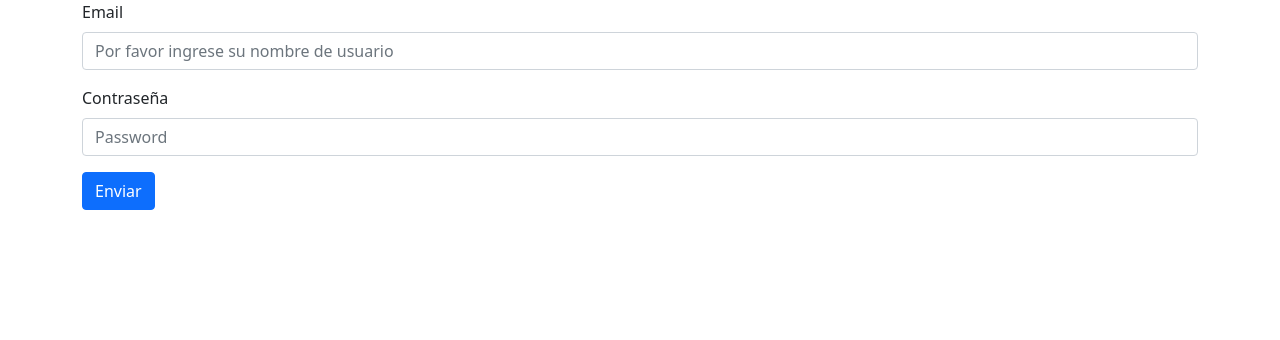
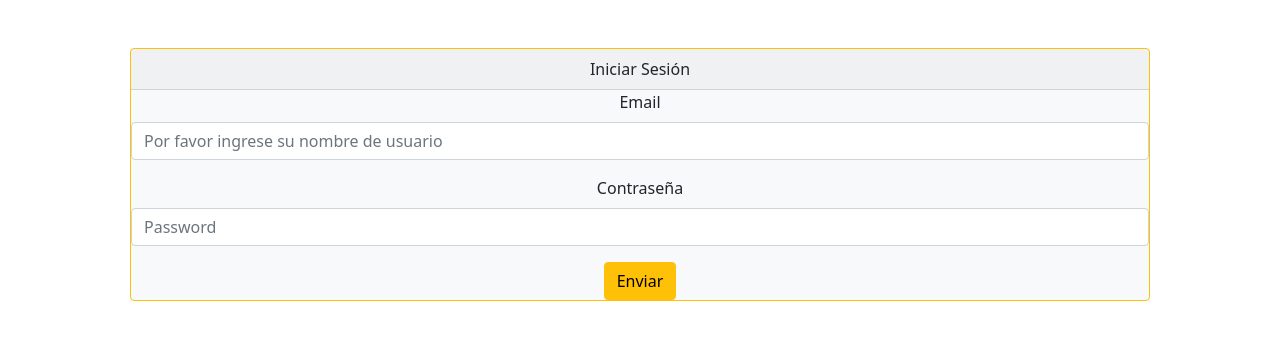
Before and after one commit to javierIba/Datavoz, a React (Create React App) app: page / in a window 1280 px wide. Shown: the top 340 px of the page. Built offline with nearby package versions, Linux system fonts and the light colour scheme.

Commit message:
login como async

```diff
--- a/src/components/login/FormularioInicioSesion.js
+++ b/src/components/login/FormularioInicioSesion.js
@@ -1,4 +1,4 @@
-import { Form, Button } from 'react-bootstrap'
+import { Form, Button, Container, Card } from 'react-bootstrap'
 import { useState } from 'react'
 import { useNavigate } from 'react-router-dom';
 const FormularioInicioSesion = (props) => {
@@ -7,6 +7,7 @@ const FormularioInicioSesion = (props) => {
         pass: ''
     });
     const [message, setMessage] = useState('');
+
     const navigate = useNavigate();
     const handleOnChange = (e) => {
         switch (e.target.name) {
@@ -22,27 +23,27 @@ const FormularioInicioSesion = (props) => {
     }
 
 
-    const login = () => {
-        fetch("http://localhost:4000/api/login", {
+    const login = async () => {
+        let peticionLogin  = await fetch("http://localhost:4000/api/login", {
                 method: 'POST',
                 headers: {
                     'Content-Type': 'application/json'
                 },
                 body: JSON.stringify(dataFormulario)
-        }).then(res => {
-            return { response: res.json(), statusCode: res.status }
-        }).then(res => {
-            const { response, statusCode } = res;
-            setMessage(response.message)
-            if (statusCode == 200) {
+            });
+        let response = await peticionLogin.json();
+        let statusCode = peticionLogin.status;
+        if(statusCode==200){
             document.cookie = `token=${response.token}; path=/;samesite=strict`
             navigate('/home')
         }
-        }
-        )
+        setMessage(response.message)
     }
 
     return (
+    <Container className='text-center p-5'>
+        <Card bg="light" border="warning" >
+        <Card.Header className="text-center">Iniciar Sesión</Card.Header>
             <Form>
                 <Form.Group className="mb-3" controlId="formBasicEmail">
 
@@ -58,11 +59,12 @@ const FormularioInicioSesion = (props) => {
                     <Form.Control type="password" placeholder="Password" name="pass" onChange={(e) => handleOnChange(e)} />
                 </Form.Group>
 
-            <Button variant="primary" type="button" onClick={login}>
+                <Button variant="warning" type="button" onClick={login}>
                     Enviar
                 </Button>
             </Form>
-
+        </Card>
+    </Container>
     )
 }
 
```
Also changed, not shown: src/components/login/stlye/FormularioInicioSesion.css (added). Lines whose indentation alone changed are shown as unchanged.
